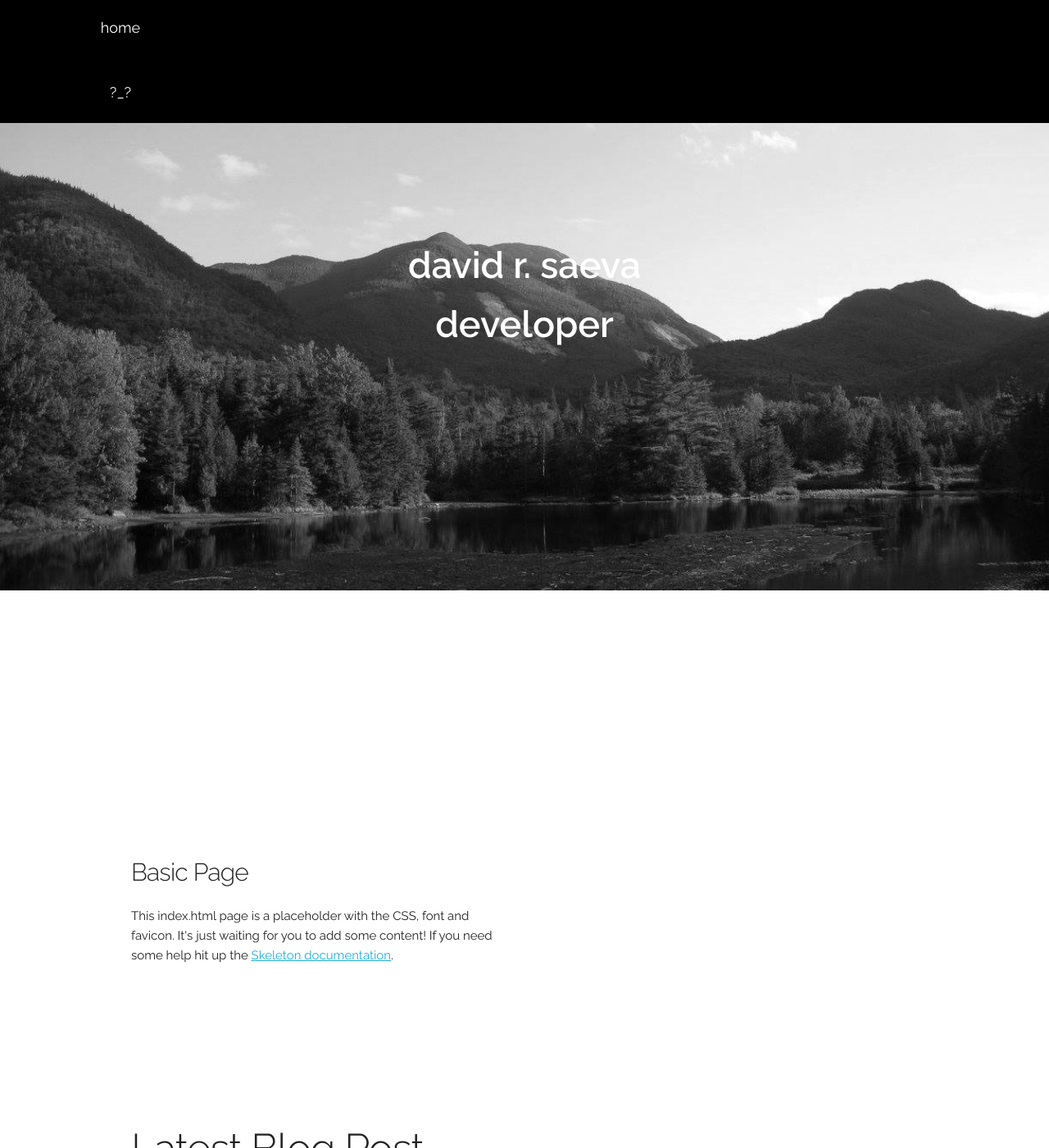
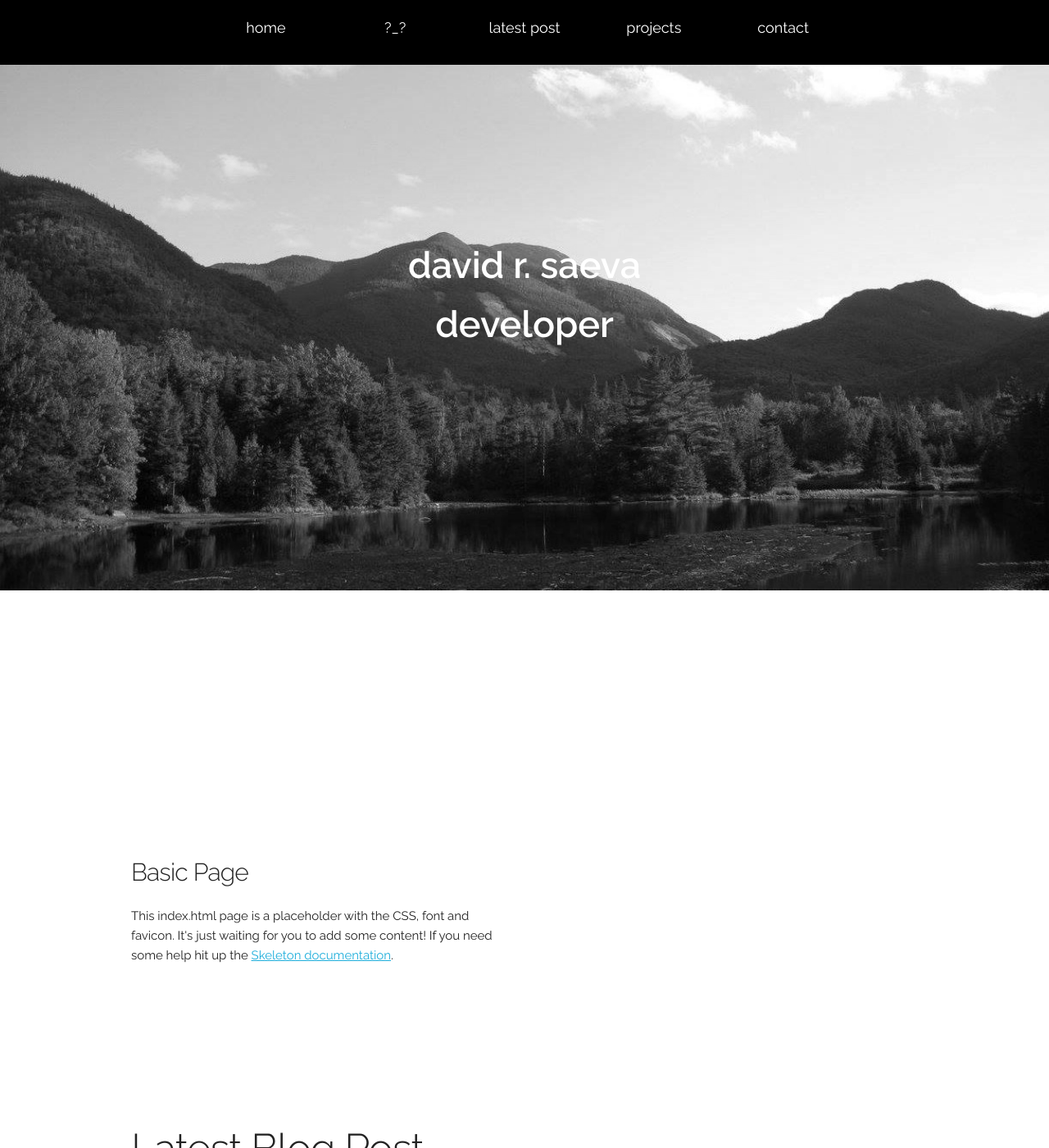
Before and after one commit to drsaeva/drsaeva.github.io, a Jekyll site: the page built from index.html, in a window 1280 px wide and 1400 px high. Shown: the whole window at 82% size. Built offline with Jekyll 4.4.1, drawn with Linux system fonts in a browser that asks for light colours; nearby versions of some CDN libraries; comment, search, counter and statistics services are not loaded.

Commit message:
Update temp.css

```diff
--- a/css/temp.css
+++ b/css/temp.css
@@ -47,11 +47,11 @@
   height: 100%;
 }
 .nav_header li {
-  display: block;
+  display: inline-block;
 }
 
 .nav_header > li {
-  display: block;
+  display: inline-block;
 }
 
 .nav_header > li a {
@@ -237,7 +237,7 @@
 
   .nav_header > li {
     float: none;
-    display: block;
+    display: inline-block;
     /*padding:37px 20px 20px 20px;*/
     padding: 20px;
     width: 10%;
```
